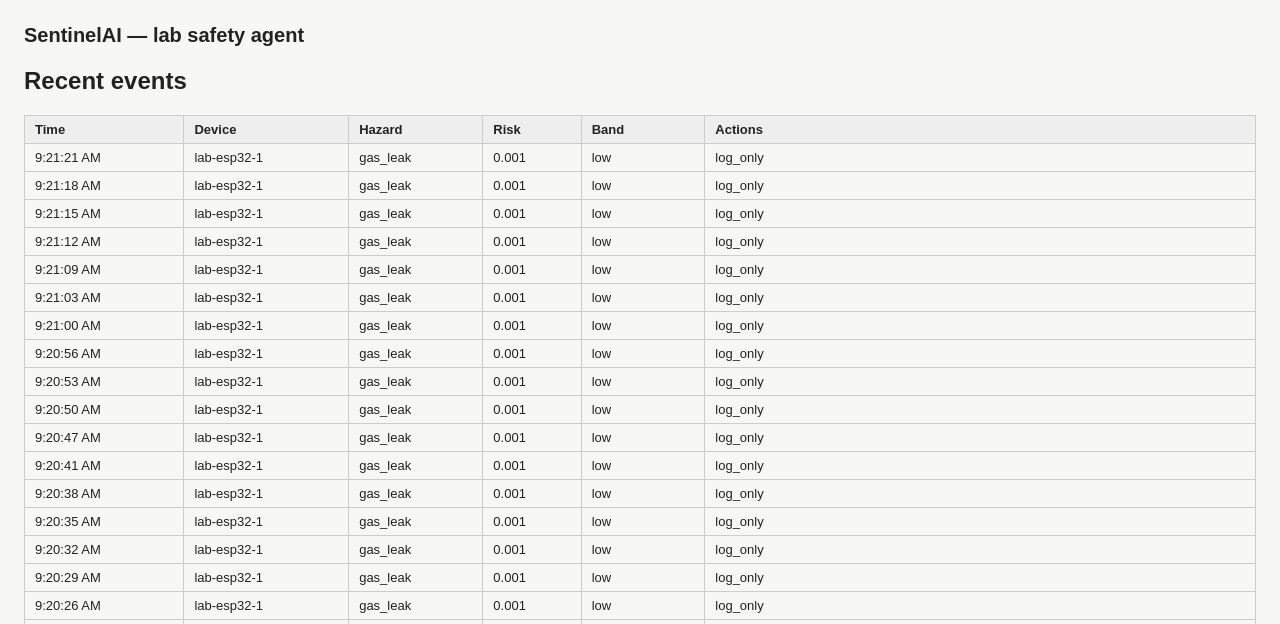
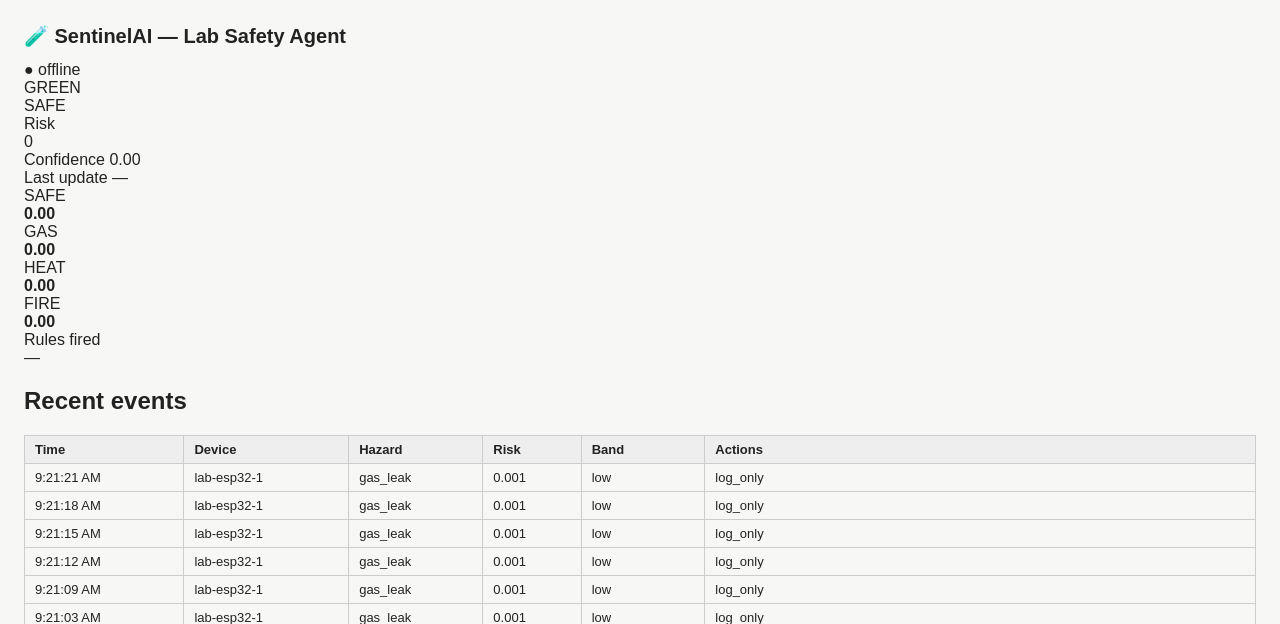
Before and after one commit to ashu487/SentinelAI-Agent, a Flask app: page / in a window 1280 px wide. Shown: the top 624 px of the page. Run offline with Flask 3, Linux system fonts and the light colour scheme; data comes from the database, SQL or seed files in the repository.

Commit message:
Update index.html

```diff
--- a/dashboard/templates/index.html
+++ b/dashboard/templates/index.html
@@ -2,18 +2,63 @@
 <html lang="en">
 <head>
 <meta charset="UTF-8">
-<title>SentinelAI dashboard</title>
+<title>SentinelAI Dashboard</title>
 <link rel="stylesheet" href="/static/style.css">
 </head>
 <body>
-  <h1>SentinelAI — lab safety agent</h1>
 
+<header>
+  <h1>🧪 SentinelAI — Lab Safety Agent</h1>
+  <div id="conn-status" class="conn offline">● offline</div>
+</header>
+
+<!-- ── LIVE AGENT STATE ─────────────────────────────── -->
+<section id="live-card" class="card level-green">
+  <div class="live-header">
+    <div class="level-badge" id="level-badge">GREEN</div>
+    <div class="hazard" id="hazard">SAFE</div>
+  </div>
+
+  <div class="metrics">
+    <div class="metric">
+      <span class="label">Risk</span>
+      <div class="bar"><div class="fill" id="risk-fill"></div></div>
+      <span class="value" id="risk-value">0</span>
+    </div>
+    <div class="metric">
+      <span class="label">Confidence</span>
+      <span class="value" id="conf-value">0.00</span>
+    </div>
+    <div class="metric">
+      <span class="label">Last update</span>
+      <span class="value" id="ts-value">—</span>
+    </div>
+  </div>
+
+  <div class="beliefs">
+    <div class="belief"><span>SAFE</span><div class="bbar"><i id="b-safe"></i></div><b id="b-safe-v">0.00</b></div>
+    <div class="belief"><span>GAS</span><div class="bbar"><i id="b-gas"></i></div><b id="b-gas-v">0.00</b></div>
+    <div class="belief"><span>HEAT</span><div class="bbar"><i id="b-heat"></i></div><b id="b-heat-v">0.00</b></div>
+    <div class="belief"><span>FIRE</span><div class="bbar"><i id="b-fire"></i></div><b id="b-fire-v">0.00</b></div>
+  </div>
+
+  <div class="rules">
+    <span class="label">Rules fired</span>
+    <div id="rules-list" class="chips">—</div>
+  </div>
+</section>
+
+<!-- ── DEVICES / ACTUATORS ──────────────────────────── -->
 <section id="devices"></section>
 
+<!-- ── EVENT HISTORY ────────────────────────────────── -->
 <h2>Recent events</h2>
 <table id="events">
   <thead>
-      <tr><th>Time</th><th>Device</th><th>Hazard</th><th>Risk</th><th>Band</th><th>Actions</th></tr>
+    <tr>
+      <th>Time</th><th>Device</th><th>Hazard</th>
+      <th>Risk</th><th>Band</th><th>Actions</th>
+    </tr>
   </thead>
   <tbody></tbody>
 </table>
```
Lines whose indentation alone changed are shown as unchanged.
